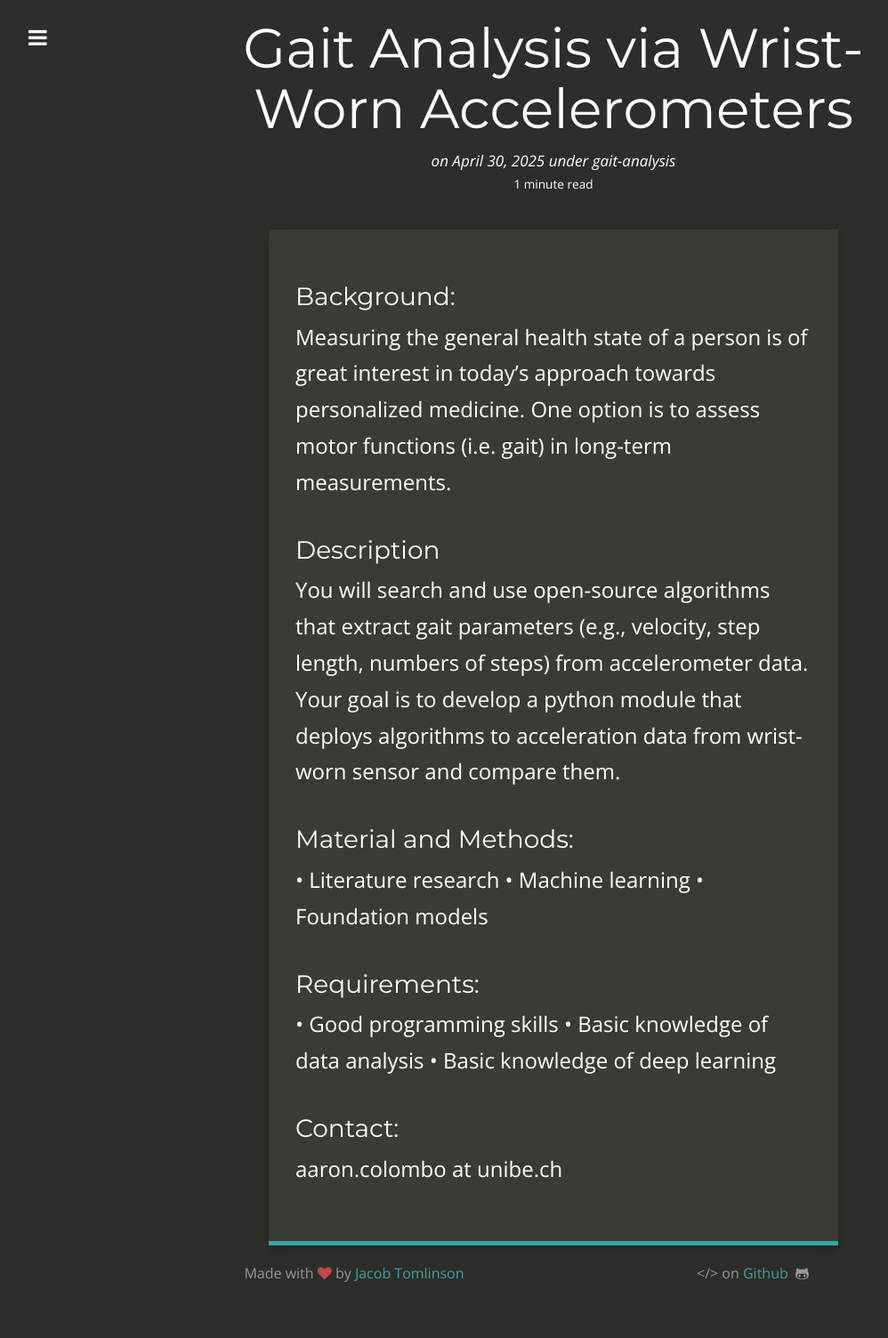
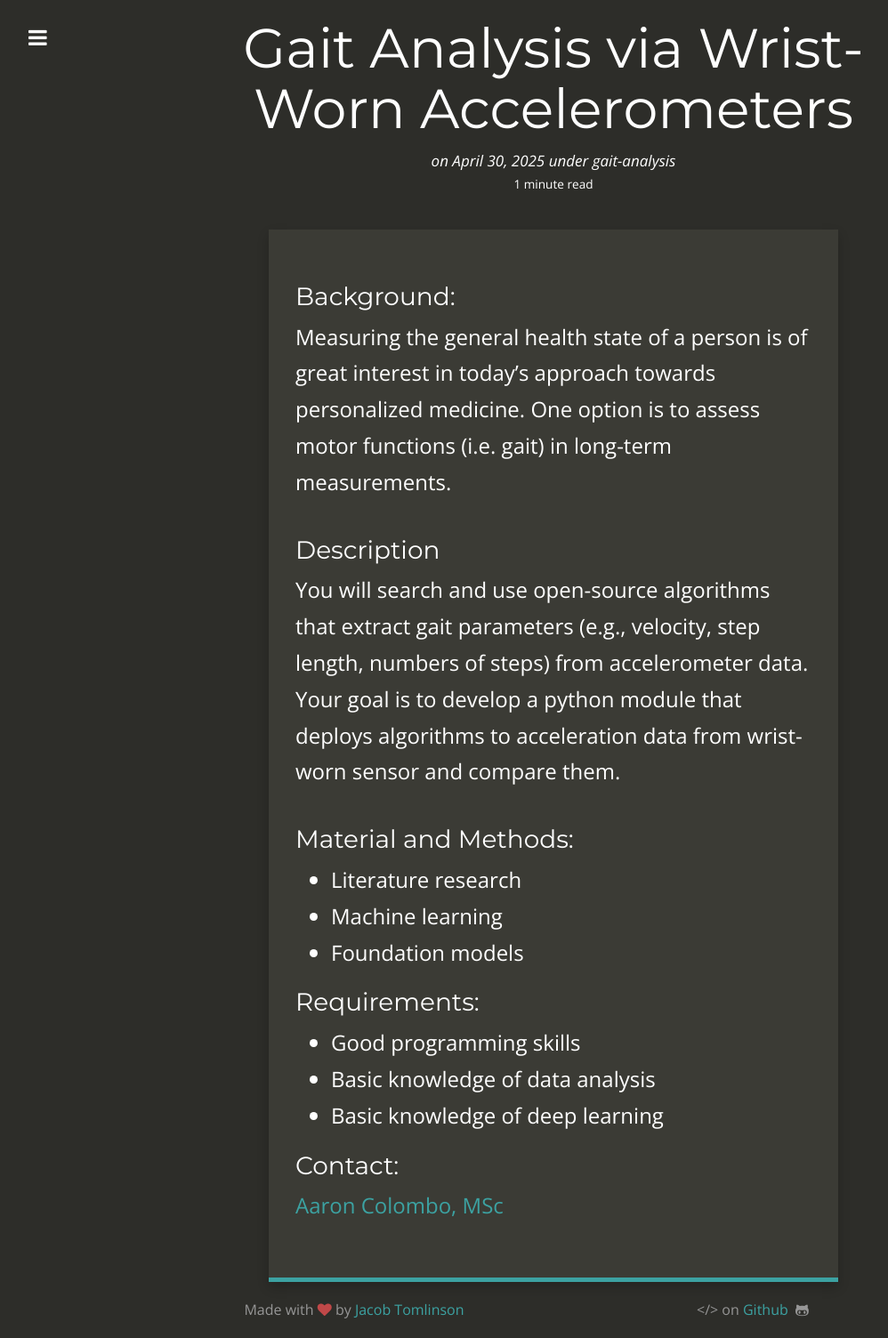
Before and after one commit to ARTORG-GERONTECHNOLOGY/ARTORG-GERONTECHNOLOGY.github.io, a Jekyll site: the page built from _posts/2025-04-30-project-gait-analysis-wrist-accelerometers.md, in a window 1280 px wide. Shown: the whole page at 89% size, without its empty margins (18-1016 px from the left). Built offline with Jekyll 4.4.1, drawn with Linux system fonts in a browser that asks for light colours; nearby versions of some CDN libraries; before the commit the page ends 1462 px from its top, so only the background shows below that.

Commit message:
Update email adress

```diff
--- a/_posts/2025-04-30-project-gait-analysis-wrist-accelerometers.md
+++ b/_posts/2025-04-30-project-gait-analysis-wrist-accelerometers.md
@@ -13,14 +13,14 @@
 You will search and use open-source algorithms that extract gait parameters (e.g., velocity, step length, numbers of steps) from accelerometer data. Your goal is to develop a python module that deploys algorithms to acceleration data from wrist-worn sensor and compare them.
 
 ### Material and Methods:
-•	Literature research
-•	Machine learning
-•	Foundation models
+- Literature research
+- Machine learning
+- Foundation models
 
 ### Requirements:
-•	Good programming skills
-•	Basic knowledge of data analysis
-•	Basic knowledge of deep learning
+- Good programming skills
+- Basic knowledge of data analysis
+- Basic knowledge of deep learning
 
 ### Contact:
-aaron.colombo at unibe.ch
+[Aaron Colombo, MSc](mailto:aaron.colombo@unibe.ch)
```
